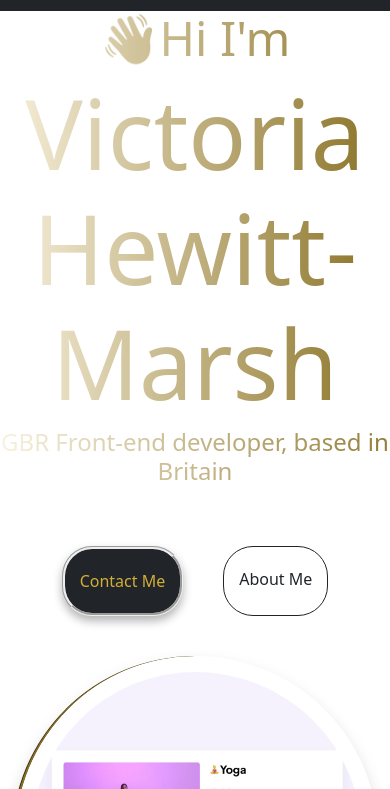
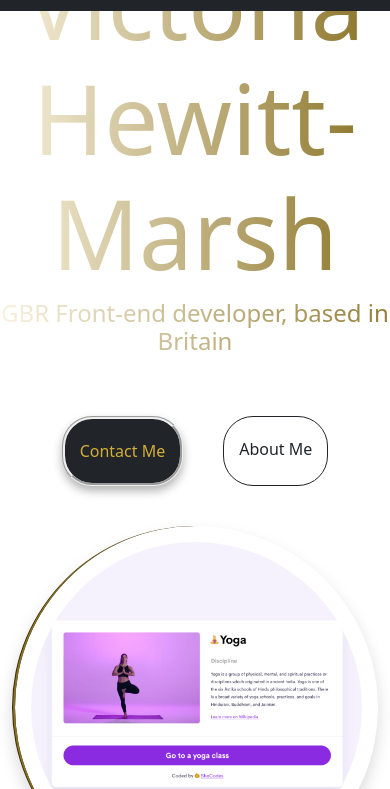
Before and after one commit to hewittmv/multi-page-website, a plain HTML site: page index.html in a window 390 px wide. Shown: the part 55-844 px from the top of the page. Drawn offline with nearby package versions, Linux system fonts and the light colour scheme.

Commit message:
Remove h2 on mobile view

```diff
--- a/index.html
+++ b/index.html
@@ -54,7 +54,7 @@
         </div>
       </div>
     </nav>
-    <h2 class="text-gradient text-gradient-gold mt-5 pt-3">👋Hi I'm</h2>
+    <h2 class="text-gradient text-gradient-gold mt-5 pt-3 d-none d-sm-block">👋Hi I'm</h2>
     <h1 class="text-gradient text-gradient-gold">Victoria Hewitt-Marsh</h1>
     <h3 class="text-gradient text-gradient-gold">GBR Front-end developer, based in Britain</h3>
     <div class="navigation-links">
```
